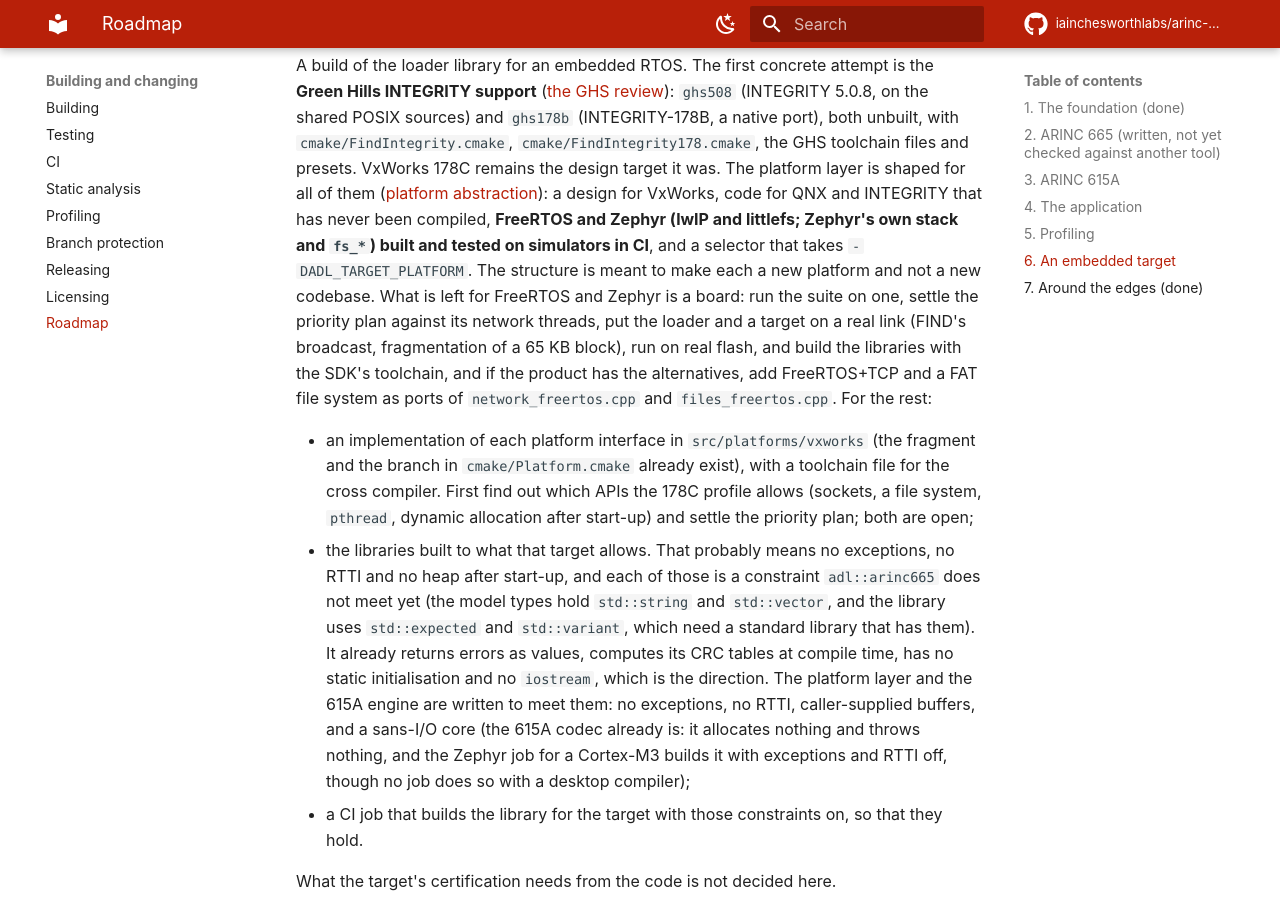
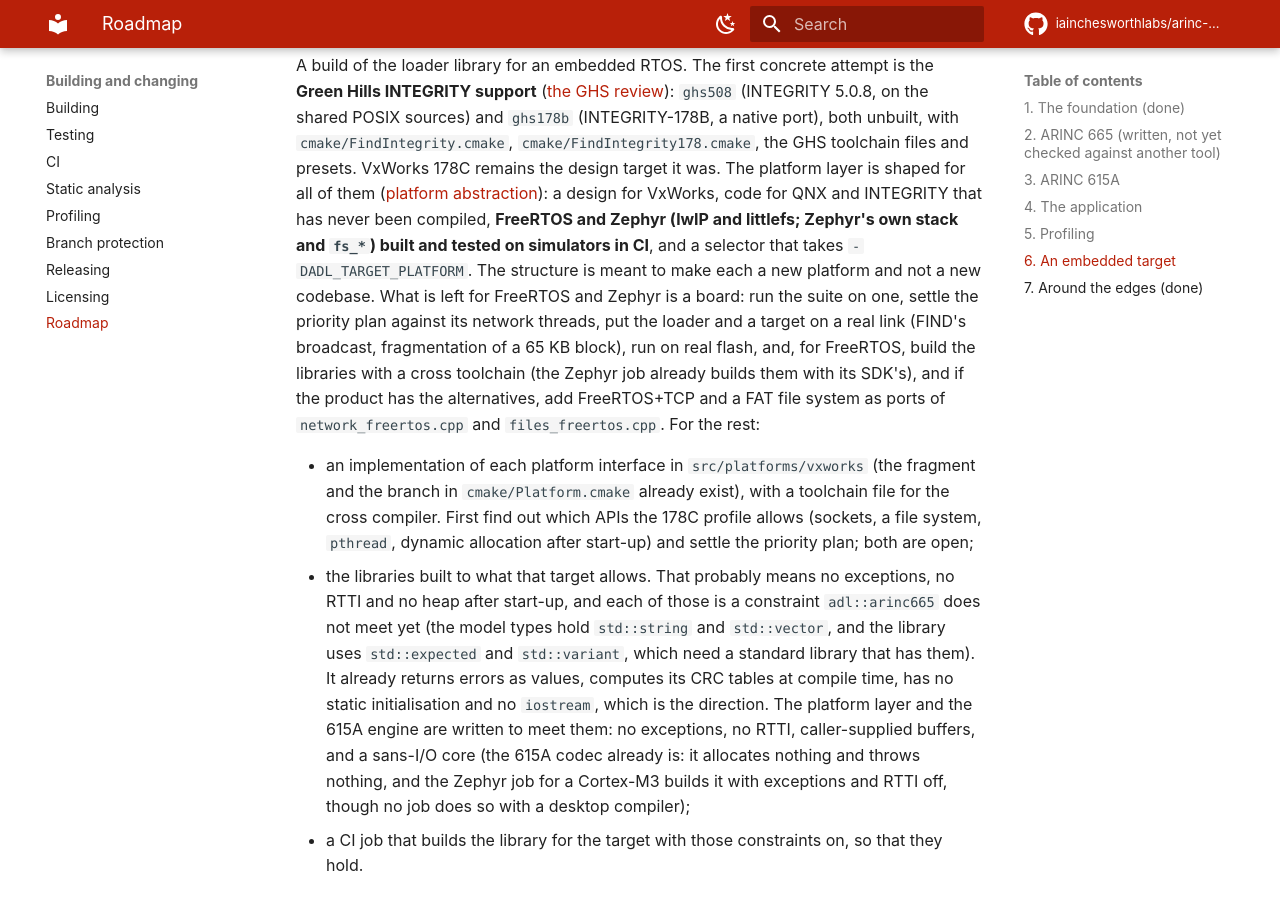
Before and after one commit to iainchesworthlabs/arinc-data-loader, an MkDocs documentation site: the page built from docs/roadmap.md, in a window 1280 px wide and 900 px high, scrolled down 4815 px. Built offline with MkDocs 1.6.1 and Material for MkDocs 9.7.7, drawn with Linux system fonts in a browser that asks for light colours; comment, search, counter and statistics services are not loaded.

Commit message:
Stop calling the project compliant, and tidy what the review left over
The project description in CMakeLists.txt and vcpkg.json (which the
packages and the SBOM carry) said "compliant". Nothing has been checked
against a real target or another tool, so it now says "written from the
standards", as the README does.

Also: the roadmap no longer lists as to do what the Zephyr job already
does; the releasing page says which two environments its script makes;
the CI page says the site is published from the first release on; and a
private tooling name is removed from the install-qt action's description
and from the building page.

```diff
--- a/CMakeLists.txt
+++ b/CMakeLists.txt
@@ -31,7 +31,7 @@
 
 project(ArincDataLoader
     VERSION 0.1.0
-    DESCRIPTION "An ARINC 615A and 665 compliant data loader"
+    DESCRIPTION "An ARINC 615A and 665 data loader, written from the standards"
     HOMEPAGE_URL "https://github.com/iainchesworthlabs/arinc-data-loader"
     LANGUAGES CXX)
 
--- a/docs/roadmap.md
+++ b/docs/roadmap.md
@@ -185,8 +185,8 @@
 structure is meant to make each a new platform and not a new codebase. What is
 left for FreeRTOS and Zephyr is a board: run the suite on one, settle the
 priority plan against its network threads, put the loader and a target on a real
-link (FIND's broadcast, fragmentation of a 65 KB block), run on real flash, and
-build the libraries with the SDK's toolchain, and if the product has the
+link (FIND's broadcast, fragmentation of a 65 KB block), run on real flash, and, for FreeRTOS, build the libraries with a cross toolchain (the Zephyr job already builds
+them with its SDK's), and if the product has the
 alternatives, add FreeRTOS+TCP and a FAT file system as ports of
 `network_freertos.cpp` and `files_freertos.cpp`. For the rest:
 
--- a/vcpkg.json
+++ b/vcpkg.json
@@ -2,7 +2,7 @@
   "$schema": "https://raw.githubusercontent.com/microsoft/vcpkg-tool/main/docs/vcpkg.schema.json",
   "name": "arinc-data-loader",
   "version": "0.1.0",
-  "description": "An ARINC 615A and 665 compliant data loader.",
+  "description": "An ARINC 615A and 665 data loader, written from the standards.",
   "homepage": "https://github.com/iainchesworthlabs/arinc-data-loader",
   "license": "GPL-3.0-or-later",
   "builtin-baseline": "9e593bb18ea69cc5095e012465dcd675a822ed0d",
```
Also changed, not shown: docs/building.md (+1 -1 lines), docs/ci.md (+1 -1 lines), docs/releasing.md (+1 -1 lines), 1 other file.
